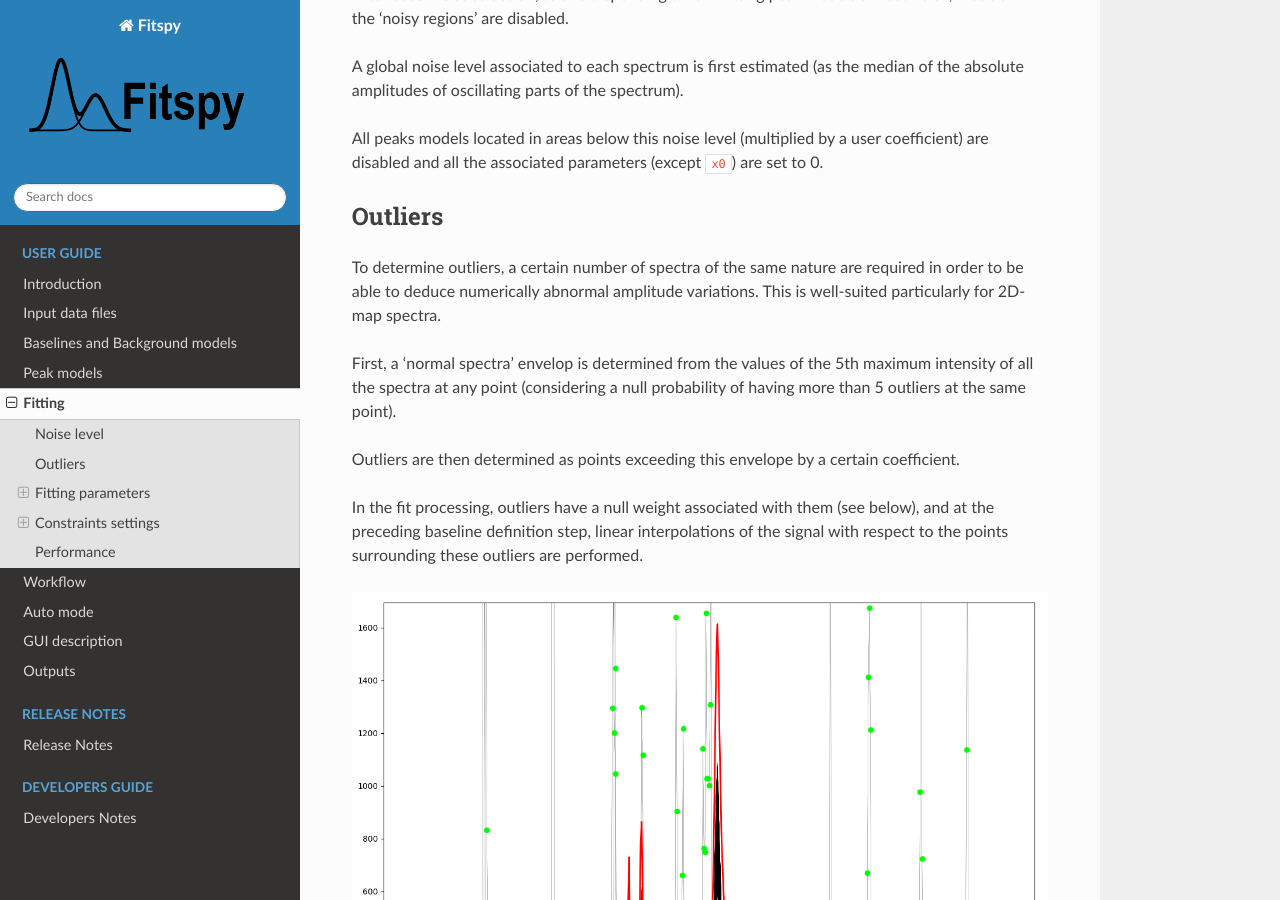
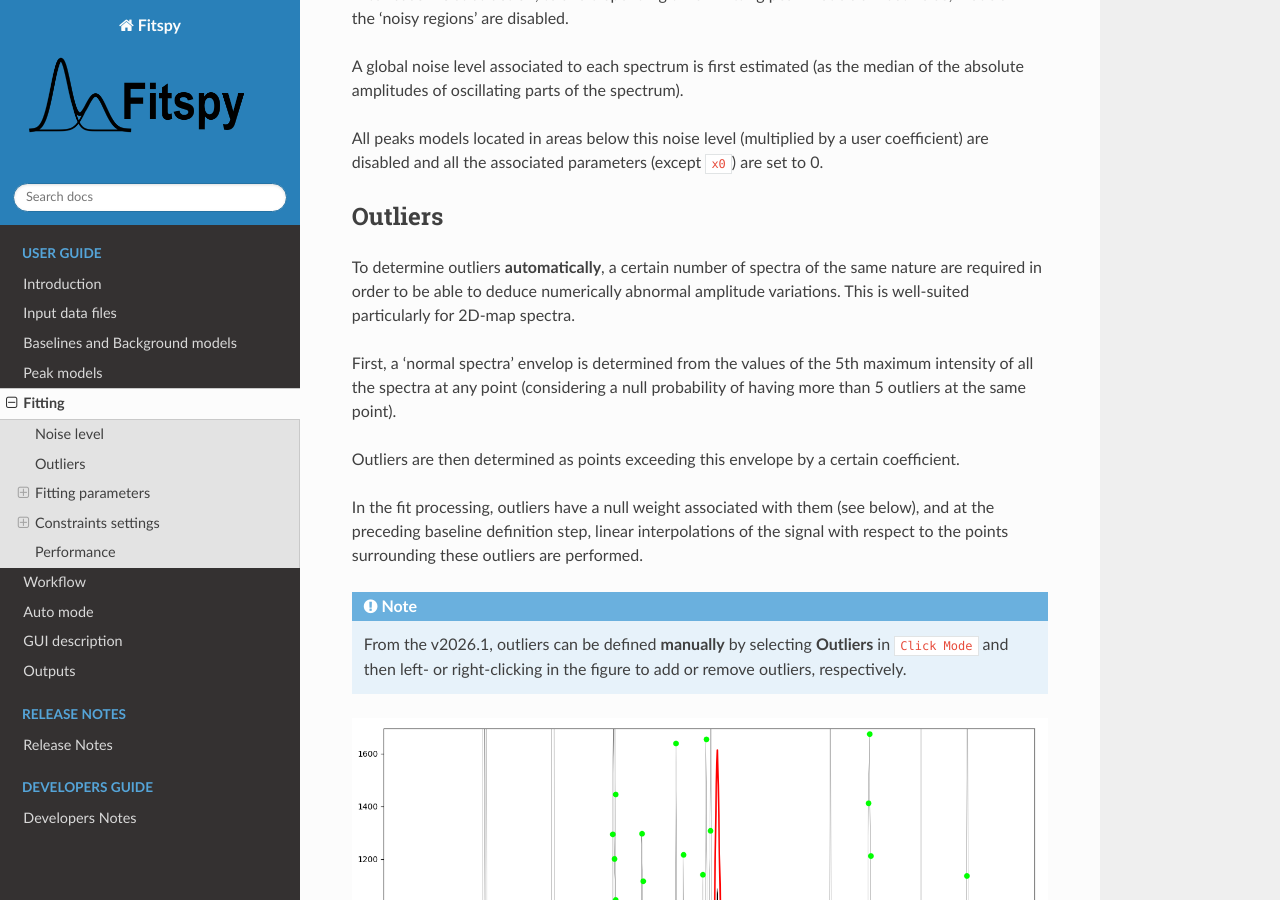
Before and after one commit to CEA-MetroCarac/fitspy, a Sphinx documentation site: the page built from doc/user_guide/fitting.rst, in a window 1280 px wide and 900 px high, scrolled down 353 px. Built offline with Sphinx 7.4.7 and the Read the Docs theme 3.1.0, drawn with Linux system fonts in a browser that asks for light colours; pages that are not in the unit, such as notebooks, are missing from menus.

Commit message:
add comment related to manual outliers selection

```diff
--- a/doc/user_guide/fitting.rst
+++ b/doc/user_guide/fitting.rst
@@ -19,13 +19,16 @@ All peaks models located in areas below this noise level (multiplied by a user c
 Outliers
 --------
 
-To determine outliers, a certain number of spectra of the same nature are required in order to be able to deduce numerically abnormal amplitude variations. This is well-suited particularly for 2D-map spectra.
+To determine outliers **automatically**, a certain number of spectra of the same nature are required in order to be able to deduce numerically abnormal amplitude variations. This is well-suited particularly for 2D-map spectra.
 
 First, a 'normal spectra' envelop is determined from the values of the 5th maximum intensity of all the spectra at any point (considering a null probability of having more than 5 outliers at the same point).
 
 Outliers are then determined as points exceeding this envelope by a certain coefficient.
 
 In the fit processing, outliers have a null weight associated with them (see below), and at the preceding baseline definition step, linear interpolations of the signal with respect to the points surrounding these outliers are performed.
+
+.. note::
+    From the v2026.1, outliers can be defined **manually** by selecting **Outliers** in :code:`Click Mode` and then left- or right-clicking in the figure to add or remove outliers, respectively.
 
 .. figure::  ../_static/outliers.png
    :align:   center
```
